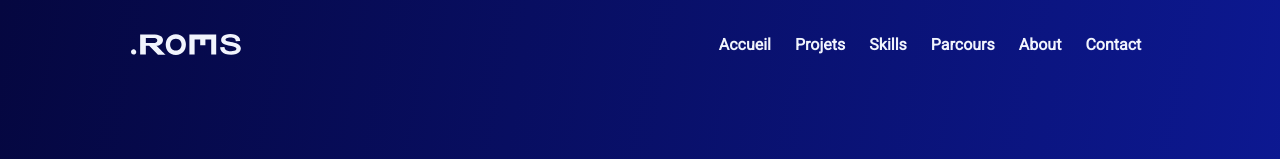
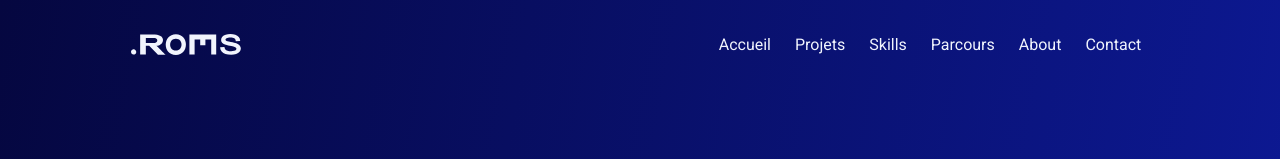
Before and after one commit to Roms-Her/Portfolio, a Next.js app: page / in a window 1280 px wide. Shown: the top 159 px of the page. Built offline with nearby package versions, Linux system fonts and the light colour scheme.

Commit message:
color nav

```diff
--- a/app/src/components/header/Nav.jsx
+++ b/app/src/components/header/Nav.jsx
@@ -29,8 +29,10 @@ export default function Nav() {
       >
         <IoMenu className="h-10 w-10" />
       </button>
+
+       {/* mobile menu */}
       <ul
-        className={`xl:hidden fixed z-10 flex flex-col justify-center gap-4 sm:gap-8 h-lvh top-0 right-0 w-4/6 md:w-2/6 bg-solid p-12 sm:p-20 text-xl transition-all shadow-contrast ${
+        className={`xl:hidden fixed z-10 flex flex-col justify-center gap-4 sm:gap-8 h-lvh top-0 right-0 w-4/6 md:w-2/6 bg-orange-500 p-12 sm:p-20 text-xl transition-all shadow-contrast ${
           menuOpen ? "translate-x-0" : "translate-x-full"
         }`}
       >
@@ -46,7 +48,7 @@ export default function Nav() {
             <div className="flex items-center gap-5 mb-4 sm:mb-6">
               <Link
                 href={link.url}
-                className="flex items-center w-full justify-center transition gap-6 font-bold px-6 py-3 rounded-xl backdrop-blur-xl bg-[#d6e0ff40] shadow-xl"
+                className="flex items-center w-full justify-center transition gap-6 px-4 py-2 rounded-xl backdrop-blur-xl bg-[#d6e0ff40] shadow-xl"
                 onClick={() => setMenuOpen(!menuOpen)}
               >
                 {link.title}
@@ -56,12 +58,13 @@ export default function Nav() {
         ))}
       </ul>
 
+      {/* desktop menu */}
       <ul className="hidden xl:flex gap-2">
         {navLinks.map((link, index) => (
           <li key={index} className="relative flex items-center">
             <Link
               href={link.url}
-              className="flex items-center py-2 px-2 gap-4 hover:text-orange-500 transition font-bold"
+              className="flex items-center py-2 px-2 gap-4 hover:text-orange-500 transition"
             >
               {link.title}
             </Link>
```
